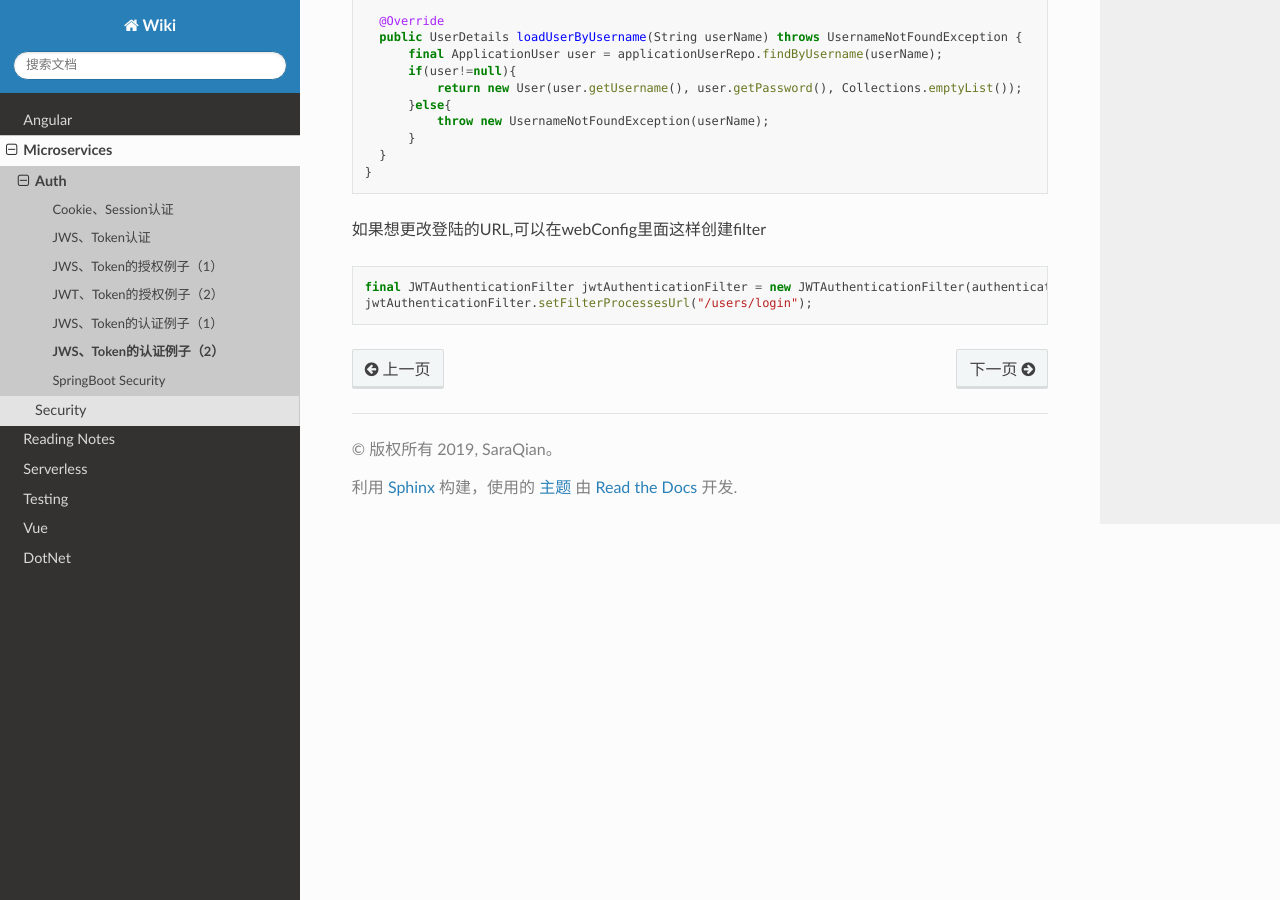
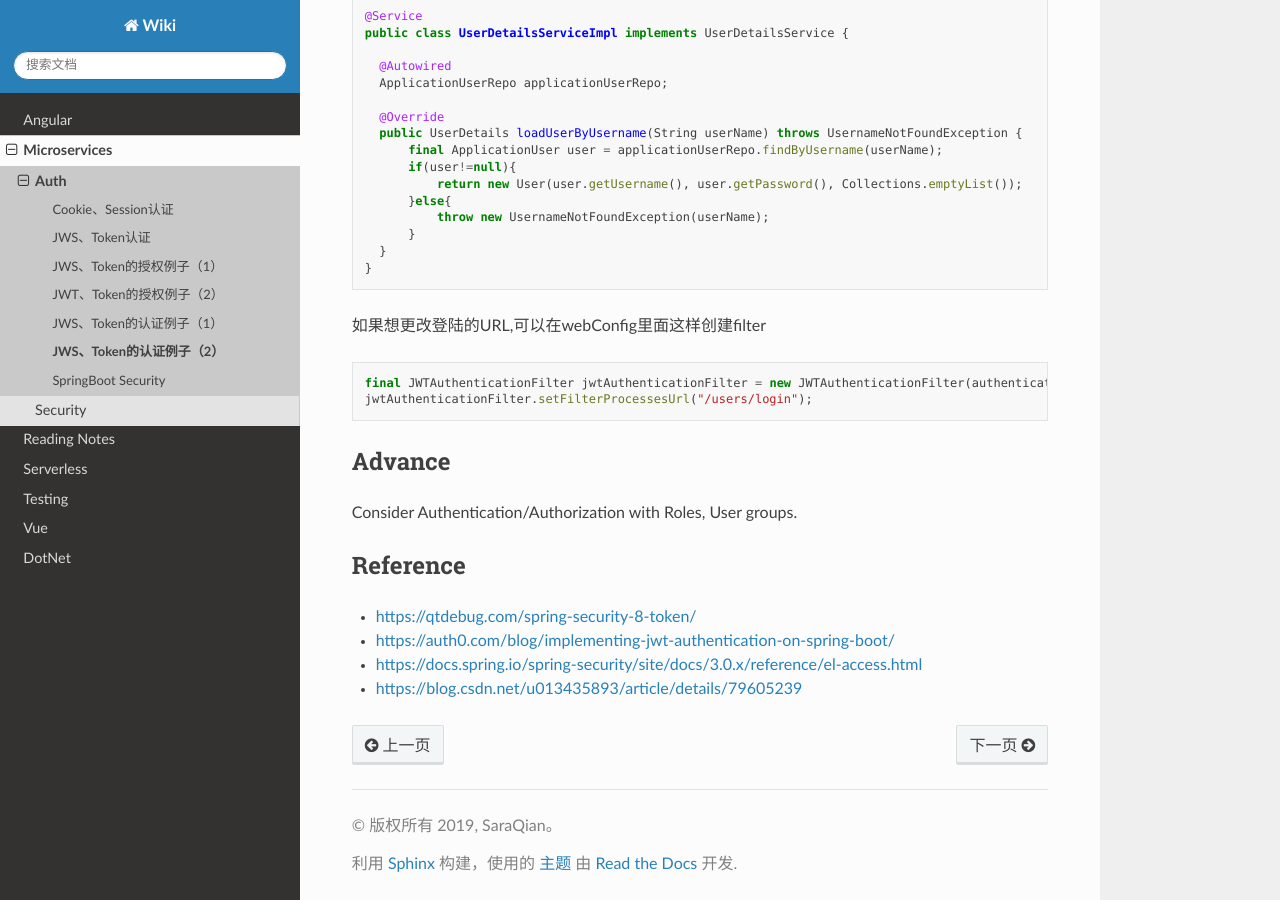
Before and after one commit to abigail830/Sphinx_wiki, a Sphinx documentation site: the page built from source/Microservices/Auth/JWT_token_Authe2.rst, in a window 1280 px wide and 900 px high, scrolled down 2049 px. Built offline with Sphinx 7.4.7 and the Read the Docs theme 2.0.0, drawn with Linux system fonts in a browser that asks for light colours; some of the changed text lies outside the part shown.

Commit message:
Update JWT_token_Authe2.rst

```diff
--- a/source/Microservices/Auth/JWT_token_Authe2.rst
+++ b/source/Microservices/Auth/JWT_token_Authe2.rst
@@ -3,12 +3,19 @@
 
 这里也是使用Spring-Security的方式进行认证的例子。
 
+* `代码摘要`_
+
+  * `JWTAuthenticationFilter`_
+  * `WebSecurityConfig`_
+  * `UserDetailsServiceImpl`_
+
+* `Advance`_
+* `Reference`_
+
+
+
 代码摘要
------------
-
-* `JWTAuthenticationFilter`_
-* `WebSecurityConfig`_
-
+---------------
 
 JWTAuthenticationFilter
 ^^^^^^^^^^^^^^^^^^^^^^^^^^^^
@@ -128,6 +135,20 @@
   final JWTAuthenticationFilter jwtAuthenticationFilter = new JWTAuthenticationFilter(authenticationManager());
   jwtAuthenticationFilter.setFilterProcessesUrl("/users/login");
 
+Advance
+--------------
+
+Consider Authentication/Authorization with Roles, User groups.
+
+
+
+Reference
+-------------
+
+* https://qtdebug.com/spring-security-8-token/
+* https://auth0.com/blog/implementing-jwt-authentication-on-spring-boot/
+* https://docs.spring.io/spring-security/site/docs/3.0.x/reference/el-access.html
+* https://blog.csdn.net/u013435893/article/details/79605239
 
 
 .. index:: Security, Authentication, Spring
```
